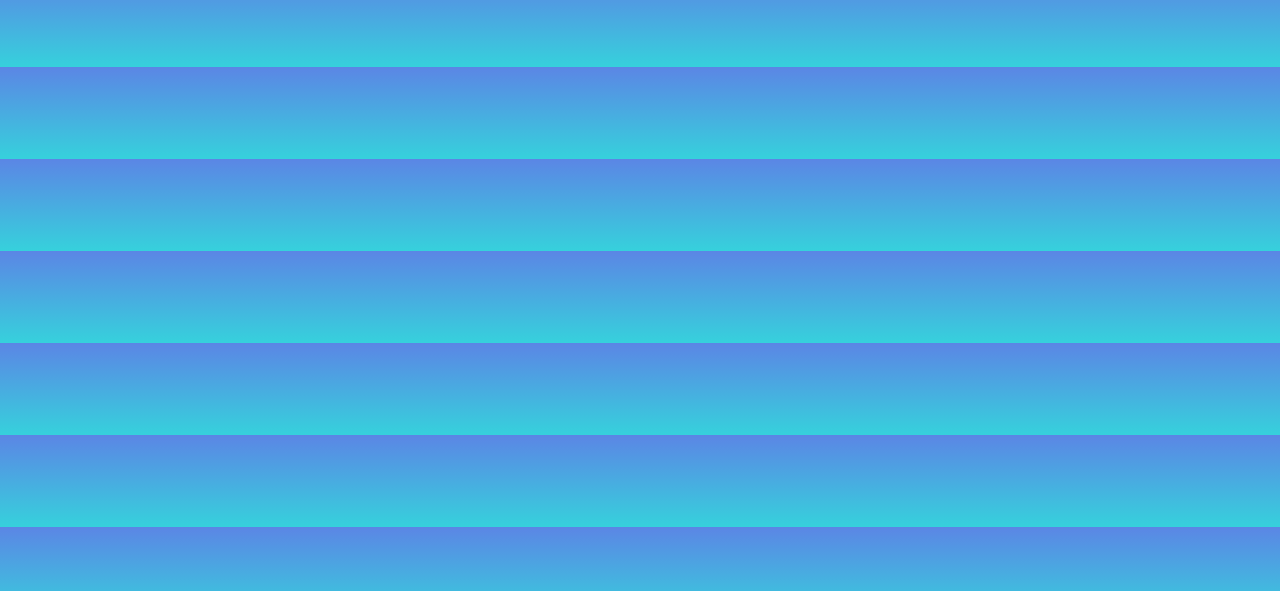
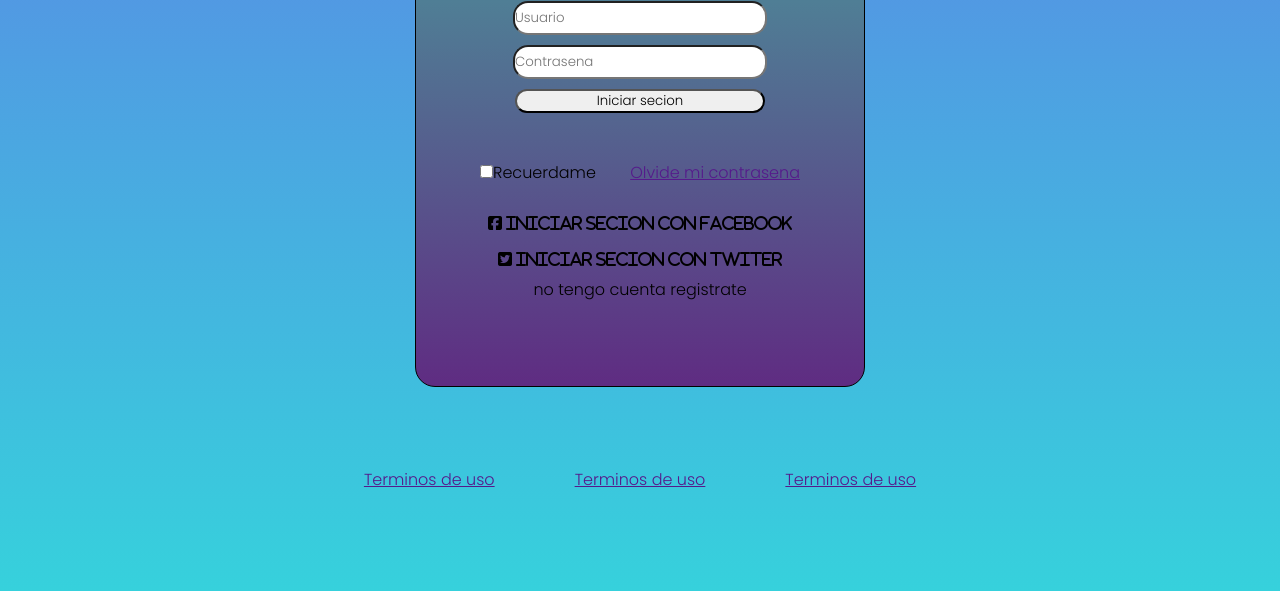
Before and after one commit to JaiirC/Page-with-login-carrusel, a plain HTML site: page login.html in a window 1280 px wide. Shown: the part 209-800 px from the top of the page. Drawn offline with Linux system fonts and the light colour scheme.

Commit message:
login terminado

```diff
--- a/css/style_login.css
+++ b/css/style_login.css
@@ -1,18 +1,112 @@
+@import url('https://fonts.googleapis.com/css2?family=Poppins:wght@200;300&display=swap');
 *{
     padding: 0;
     margin: 0;
+    font-family: 'Poppins', sans-serif;
 }
 
 body{
-    display: flex;
-    justify-content: center;
-    align-items: center;
-    background: #36D1DC;  /* fallback for old browsers */
-    background: -webkit-linear-gradient(to bottom, #5B86E5, #36D1DC);  /* Chrome 10-25, Safari 5.1-6 */
+
+    width: 100%;
+    height: 100vh;
     background: linear-gradient(to bottom, #5B86E5, #36D1DC); /* W3C, IE 10+/ Edge, Firefox 16+, Chrome 26+, Opera 12+, Safari 7+ */
+    box-sizing: border-box;
 }
 
-.login{
+.container{
+    margin-top: 40px;
+    padding: 5%;
+}
+.container__login{
+
     margin: auto;
+    align-items: center;
+}
+
+.container__login--info{
+    padding: 10%;
+    display: flex;
+    flex-direction: column;
+    align-items: center;
+    margin-bottom: 15px;
+}
+
+.container__login--info h1{
+    margin-bottom: 15px;
+}
+
+.container__login--info input{
+    margin-bottom: 10px;
+    border-radius: 15px;
+    width: 250px;
+    height: 30px;
 
 }
+
+.container__login--info button{
+    border-radius: 15px;
+    width: 250px;
+}
+.container__login--options{
+    display: flex;
+    align-items:center;
+    justify-content: space-between;
+    margin-bottom: 20px;
+}
+
+.container__login--nav{
+    display: flex;
+    flex-direction: column;
+    align-items: center;
+    margin: 20px 0 20px 0;
+}
+
+.container__login--nav a{
+    margin: 10px 0 10px 0;
+   text-decoration: none;
+   color: black;
+
+}
+
+
+
+.container__footer{
+    display: flex;
+    align-items: center;
+    justify-content: center;
+    flex-direction: column;
+}
+
+@media only screen and (min-width: 600px) {
+
+    body{
+        width: 100%;
+        height: 100vh;
+        display: flex;
+        flex-direction: column;
+        align-items: center;
+
+    }
+    .container{
+        margin-top: 50px;
+        border-radius: 20px;
+        border: solid 1px;
+        align-items: center;
+        justify-content: center;
+        width: 320px;
+        background: linear-gradient(to bottom, #49a09d, #5f2c82);
+
+    }
+
+    footer{
+        margin-top: 40px;
+    }
+    .container__footer{
+        align-items: center;
+        display: flex;
+        flex-direction: row;
+    }
+    .container__footer  a{
+        margin: 40px;
+    }
+}
--- a/login.html
+++ b/login.html
@@ -5,31 +5,41 @@
     <meta http-equiv="X-UA-Compatible" content="IE=edge">
     <meta name="viewport" content="width=device-width, initial-scale=1.0">
     <link rel="stylesheet" href="css/style_login.css">
-    <title>Document</title>
+
+    <title>Login</title>
 </head>
 <body>
 
-    <div class="login">
-        <div class="login--info">
+    <div class="container">
+        <div class="container__login">
+            <div class="container__login--info">
                 <h1>Inicio de secion </h1>
-            <input class="login--input" type="text">
-            <input class="login--input" type="text">
-            <button>Iniciar secion</button>
+                <input  type="text" placeholder="Usuario">
+                <input  type="text"  placeholder="Contrasena">
+                <button class="container__login--button">Iniciar secion</button>
             </div>
-        <div class="login--options">
-            <input type="checkbox" name="recorduerdame" id="">
+            <div class="container__login--options">
+                <div>
+                <input type="checkbox" name="" id=""><span>Recuerdame</span>
+                </div>
                 <a href="">Olvide mi contrasena</a>
             </div>
-        <div class="login--nav">
-                <a href="">iniciar secion con facebook</a>
-                <a href="">iniciar secion con twiter</a>
-                <span>no tengo cuenta</span><a href="">Registrate</a>
+            <div class="container__login--nav">
+                    <a class="fab fa-facebook-square" href=""> iniciar secion con facebook</a>
+                    <a class="fab fa-twitter-square" href=""> iniciar secion con twiter</a>
+                    <div>
+                        <span>no tengo cuenta</span><a href=""> registrate</a>
+                    </div>
+            </div>
         </div>
     </div>
 <footer>
+    <div class="container__footer">
         <a href="">Terminos de uso</a>
         <a href="">Terminos de uso</a>
         <a href="">Terminos de uso</a>
+    </div>
 </footer>
 </body>
+<script src="https://kit.fontawesome.com/d8479ca6f1.js" crossorigin="anonymous"></script>
 </html>
```
Lines whose indentation alone changed are shown as unchanged.
